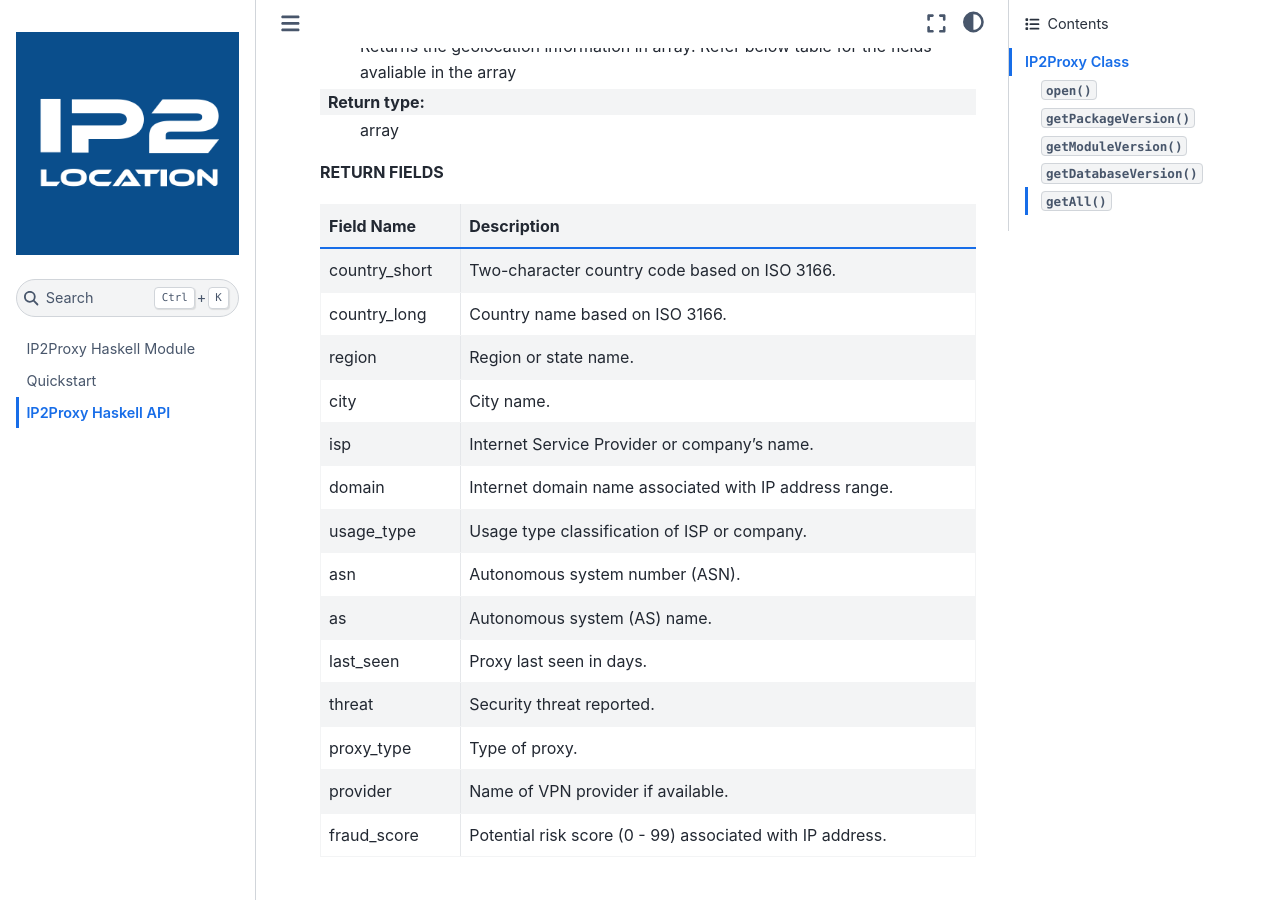
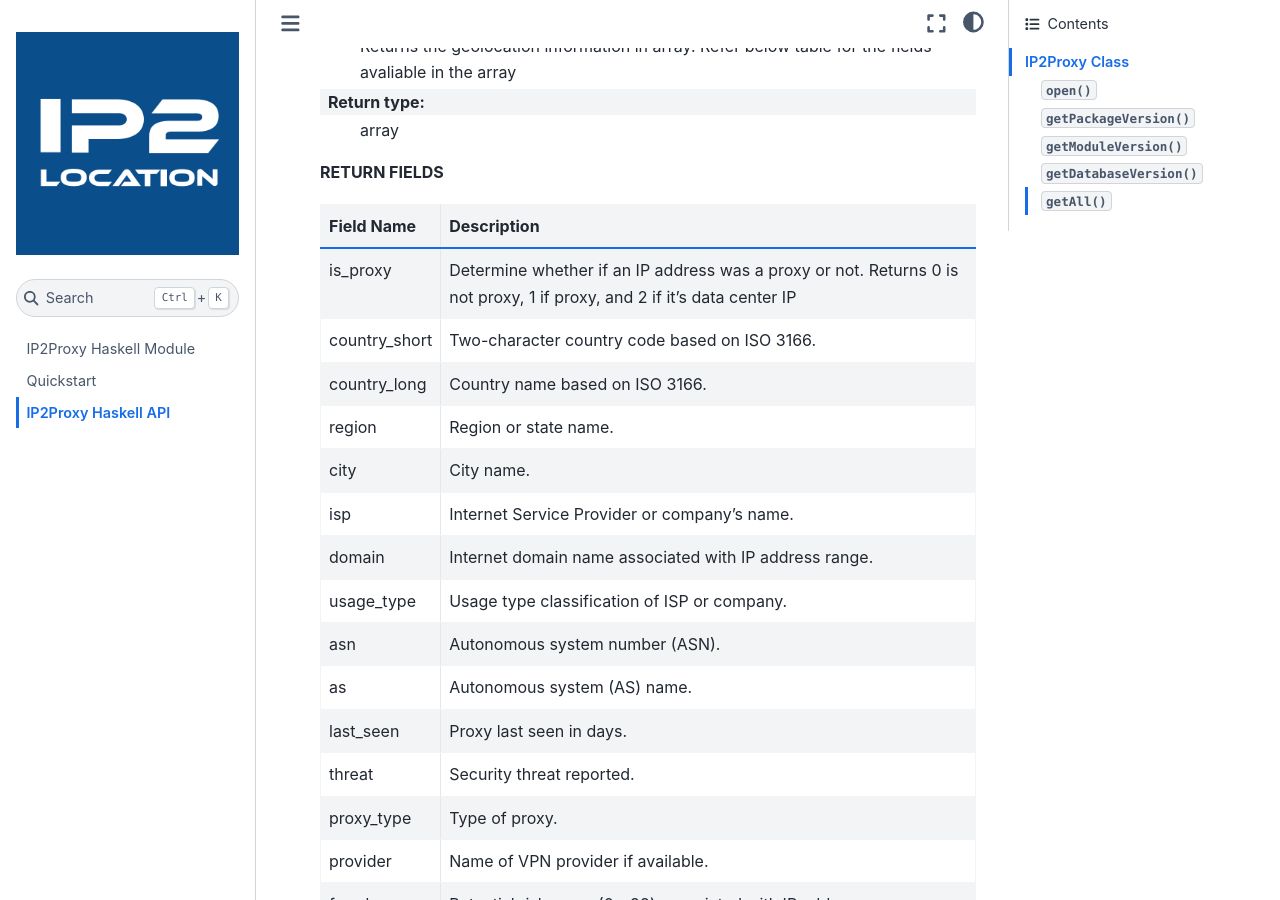
Before and after one commit to ip2location/ip2proxy-haskell, a Sphinx documentation site: the page built from docs/source/code.md, in a window 1280 px wide and 900 px high, scrolled down 1290 px. Built offline with Sphinx 7.4.7 and the Sphinx Book theme 1.1.4, drawn with Linux system fonts in a browser that asks for light colours.

Commit message:
Update code.md
Added is_proxy field description.

```diff
--- a/docs/source/code.md
+++ b/docs/source/code.md
@@ -39,6 +39,7 @@
 
 | Field Name       | Description                                                  |
 | ---------------- | ------------------------------------------------------------ |
+| is_proxy    |     Determine whether if an IP address was a proxy or not. Returns 0 is not proxy, 1 if proxy, and 2 if it's data center IP |
 | country_short    |     Two-character country code based on ISO 3166. |
 | country_long    |     Country name based on ISO 3166. |
 | region     |     Region or state name. |
```
